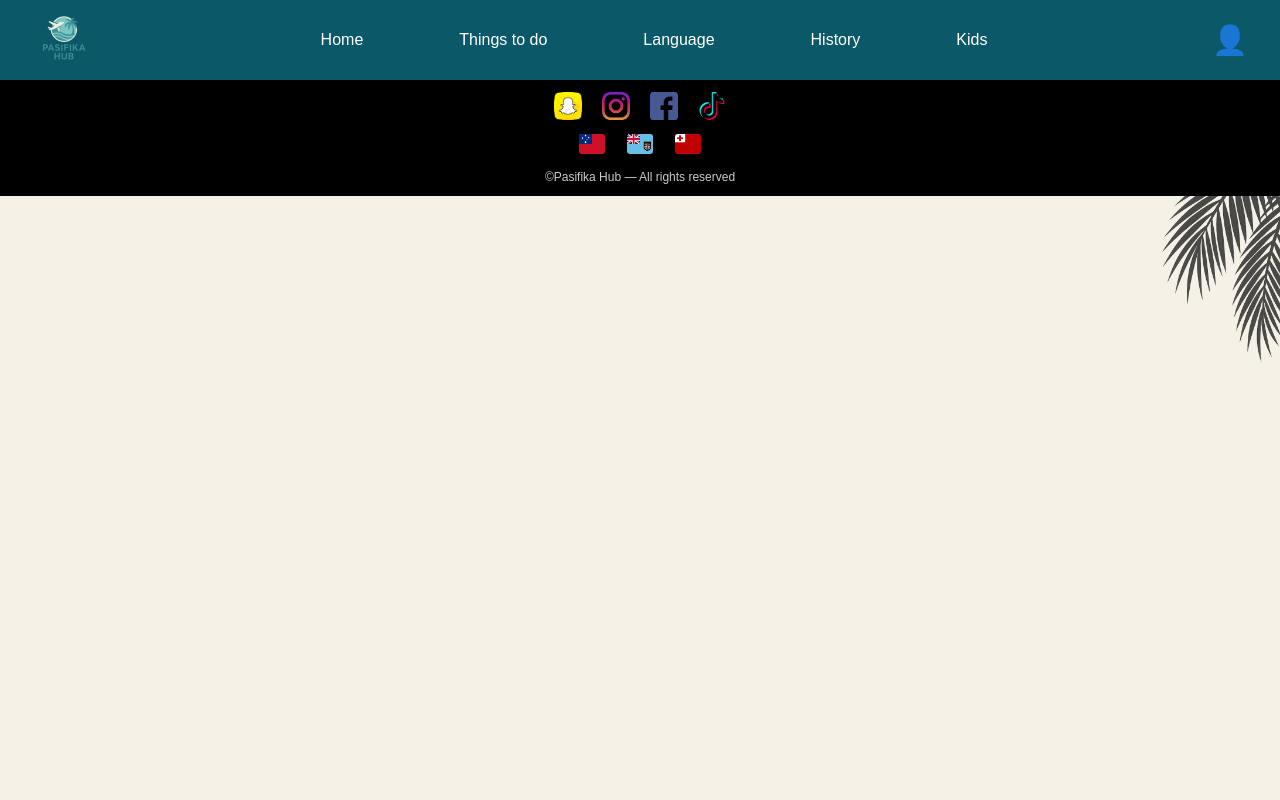
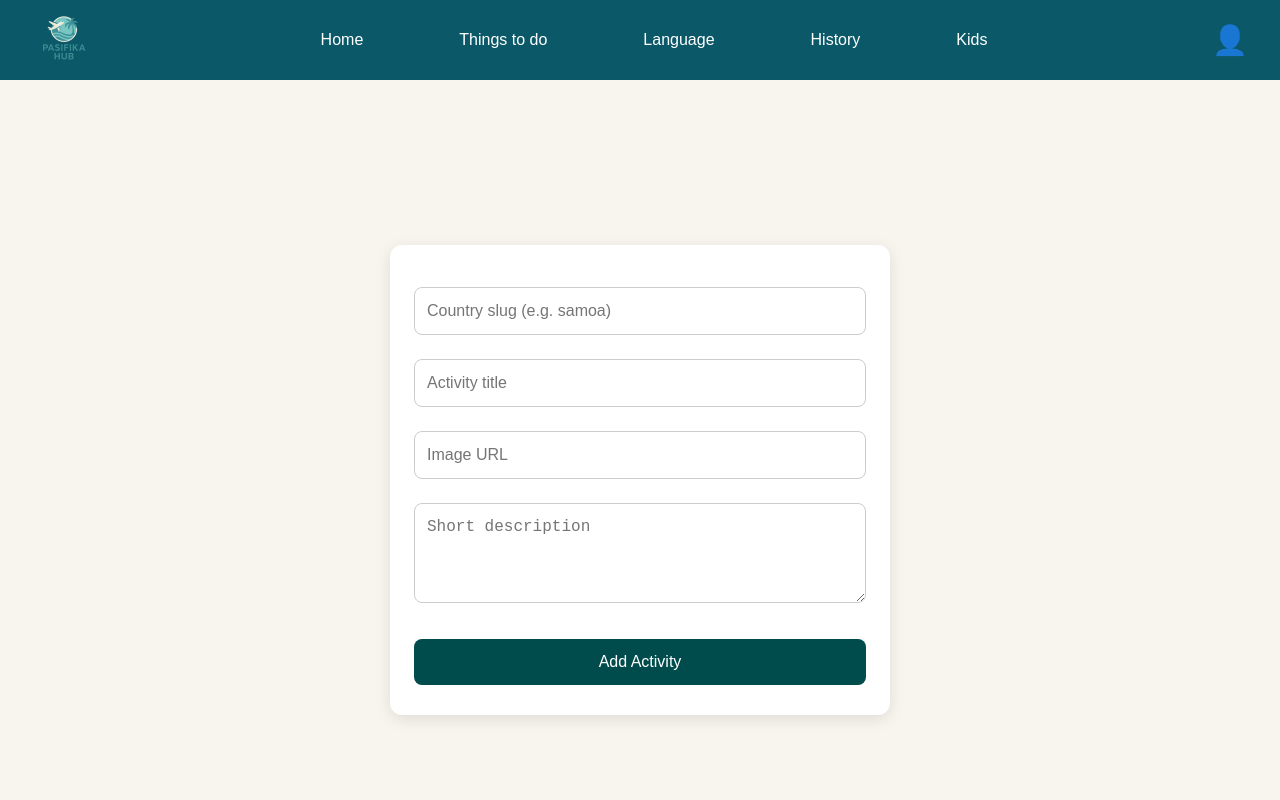
Before and after one commit to jjooeew/Pasifika_Travel_Hub, a React (Create React App) app in the folder frontend-web/: page /admin/add-activity in a window 1280 px wide. Shown: the top 800 px of the page. Built offline with nearby package versions, Linux system fonts and the light colour scheme; no server answers.

Commit message:
Add activity form routing added and is now accesible from frontend

```diff
--- a/frontend-web/src/App.js
+++ b/frontend-web/src/App.js
@@ -12,6 +12,7 @@ import SamoaHome from './pages/SamoaHome';
 import TongaHome from './pages/TongaHome';
 import FijiHome from './pages/FijiHome';
 import AddCountry from './pages/AddCountry';
+import AddActivity from './pages/AddActivity';
 
 
 
@@ -37,6 +38,7 @@ function App() {
         <Route path="/fiji"         element={<FijiHome />} />
         <Route path="/tonga"         element={<TongaHome />} />
         <Route path="/admin/add-country"  element={<AddCountry />} />
+        <Route path="/admin/add-activity"  element={<AddActivity />} />
 
         </Routes>
       </div>
--- /dev/null
+++ b/frontend-web/src/pages/AddActivity.jsx
@@ -0,0 +1,72 @@
+import { useState } from "react";
+import axios from "axios";
+import "./AddCountry.css";
+
+export default function AddActivity() {
+
+  const [formData, setFormData] = useState({
+    slug: "",
+    title: "",
+    description: "",
+    imageURL: "",
+    liked: false
+  });
+
+  const handleChange = e =>
+    setFormData({ ...formData, [e.target.name]: e.target.value });
+
+
+  const handleSubmit = async e => {
+    e.preventDefault();
+
+    try {
+      const { slug, ...activity } = formData;
+
+      const res = await axios.post(
+        `${process.env.REACT_APP_API_URL}/countries/slug/${slug}/activities`,
+        activity
+      );
+
+      console.log("Activity added:", res.data);
+      alert("Activity added successfully!");
+    } catch (err) {
+      console.error("Error adding activity:", err.response?.data || err.message);
+      alert("Failed to add activity");
+    }
+  };
+
+
+  return (
+    <div className="pageWrapper">
+      <form className="formContainer" onSubmit={handleSubmit}>
+        <input
+          name="slug"
+          value={formData.slug}
+          onChange={handleChange}
+          placeholder="Country slug (e.g. samoa)"
+          required
+        />
+        <input
+          name="title"
+          value={formData.title}
+          onChange={handleChange}
+          placeholder="Activity title"
+          required
+        />
+        <input
+          name="imageURL"
+          value={formData.imageURL}
+          onChange={handleChange}
+          placeholder="Image URL"
+        />
+        <textarea
+          name="description"
+          value={formData.description}
+          onChange={handleChange}
+          placeholder="Short description"
+        />
+        <button type="submit">Add Activity</button>
+      </form>
+    </div>
+  );
+}
--- a/frontend-web/src/pages/AddCountry.jsx
+++ b/frontend-web/src/pages/AddCountry.jsx
@@ -1,6 +1,6 @@
 import { useState } from "react";
 import axios from "axios";
-import styles from "./AddCountry.css";
+import  "./AddCountry.css";
 
 export default function AddCountry() {
   const [formData, setFormData] = useState({
```
